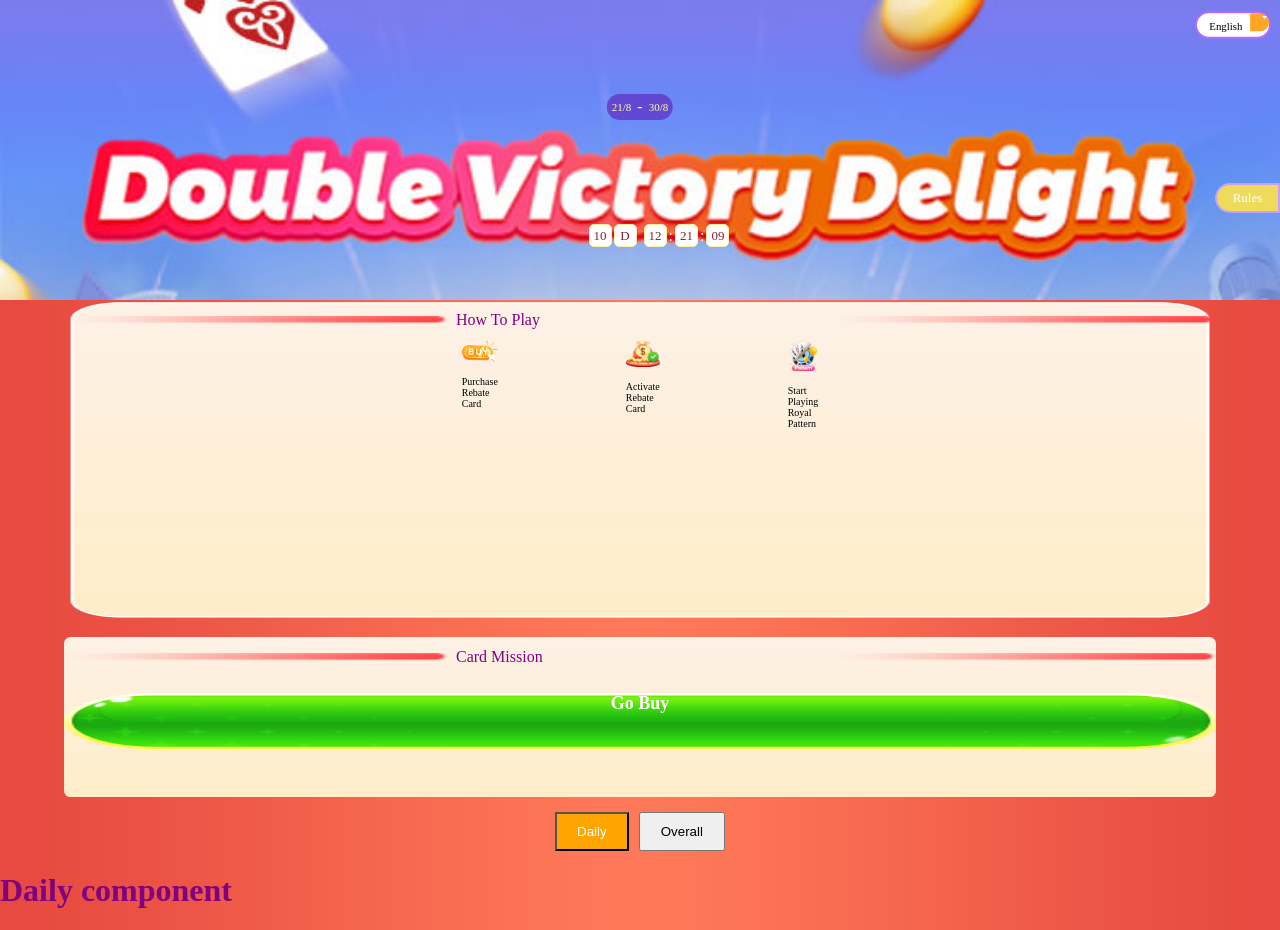
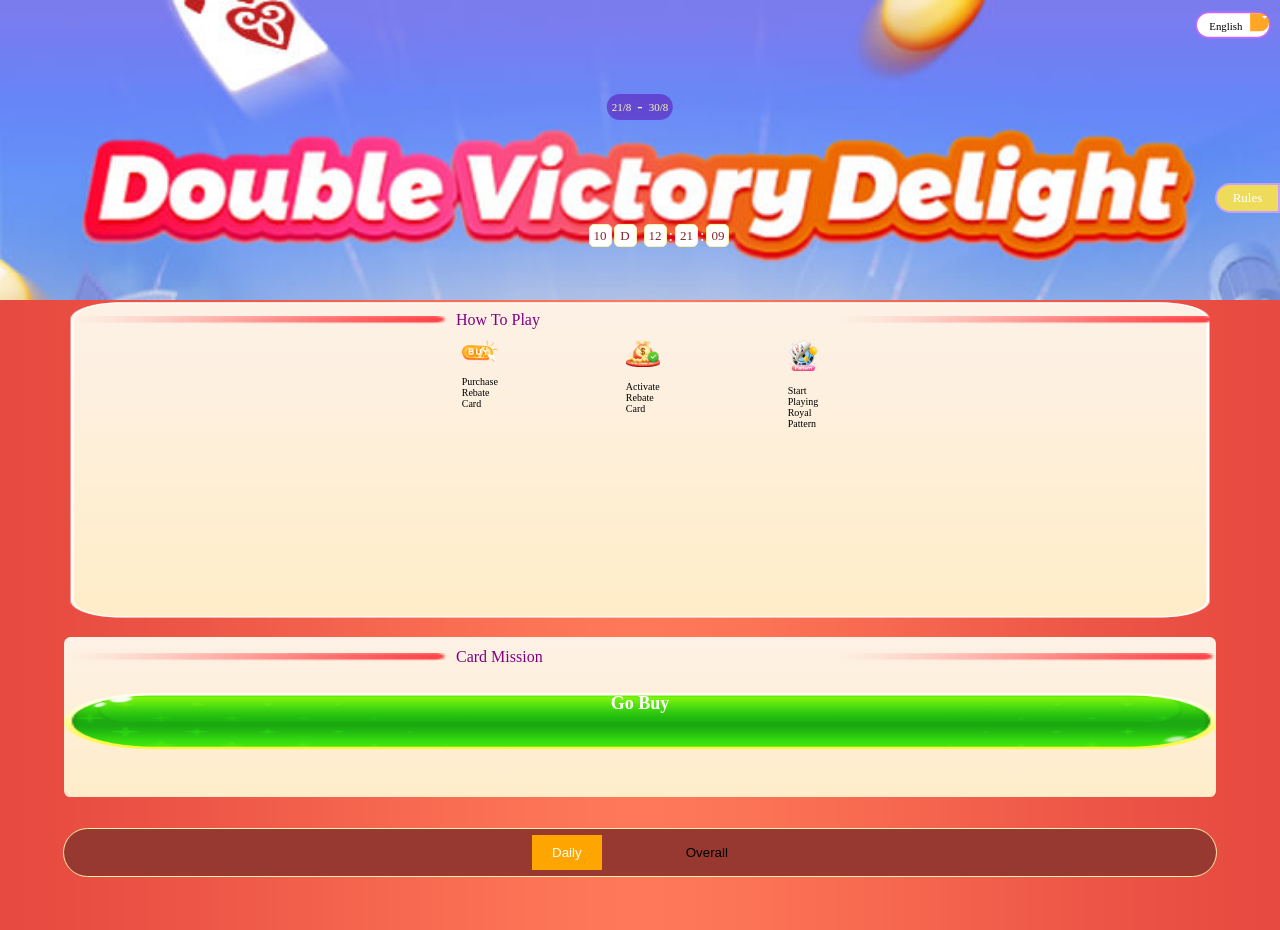
Before and after one commit to khankadir193/doubleVictoryDelight2k24, a Vue app: page / in a window 1280 px wide. Shown: the top 930 px of the page. Built offline with nearby package versions, Linux system fonts and the light colour scheme.

Commit message:
tab switching has been fixed

```diff
--- a/src/components/TabsComp.vue
+++ b/src/components/TabsComp.vue
@@ -2,7 +2,8 @@
     <div>
         <div class="tabs">
             <button :class="{ active: currentTab === 'DailyComp' }" @click="currentTab = 'DailyComp'">Daily</button>
-            <button :class="{ active: currentTab === 'OverallComp' }" @click="currentTab = 'OverallComp'">Overall</button>
+            <button :class="{ active: currentTab === 'OverallComp' }"
+                @click="currentTab = 'OverallComp'">Overall</button>
         </div>
         <div class="tab-content">
             <component :is="currentTab"></component>
@@ -29,20 +30,32 @@ export default {
 
 <style>
 .tabs {
+    gap: 5vw;
+    justify-content: center;
     display: flex;
-    gap: 10px;
-    margin-top: 2rem;
+    align-items: center;
     justify-content: center;
+    height: 2.93333rem;
+    border-radius: 2rem;
+    text-align: center;
+    background: #973930;
+    border: .02667rem solid #ffeea8;
+    width: 90%;
+    margin: 3rem auto;
 }
 
 button {
     padding: 10px 20px;
     cursor: pointer;
+    background: none;
+    outline: none;
+    border: none;
 }
 
 button.active {
     background-color: orange;
     color: white;
+
 }
 
 .tab-content {
```
